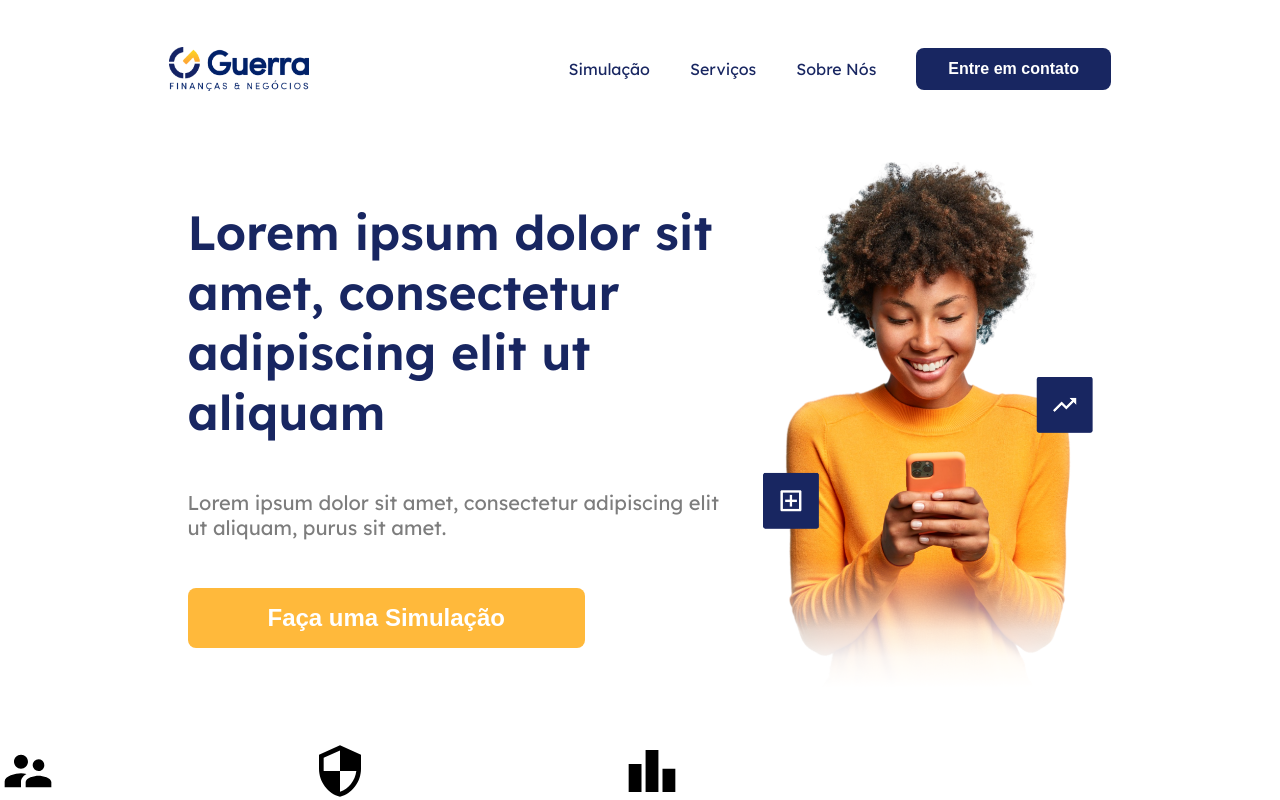
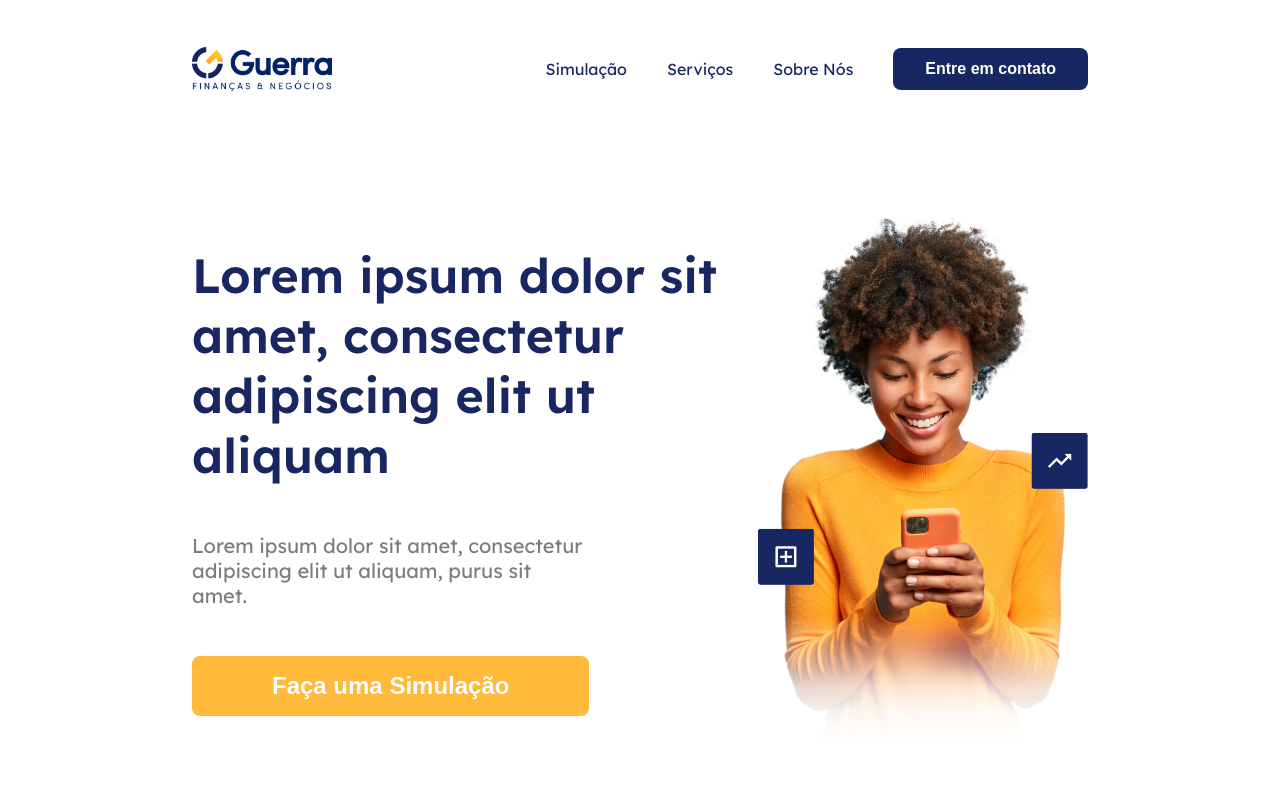
Before and after one commit to LeonardoRibas/finance-landing-page, a React (Create React App) app: page / in a window 1280 px wide. Shown: the top 800 px of the page. Built offline with nearby package versions, Linux system fonts and the light colour scheme.

Commit message:
Melhora margens laterais da página

```diff
--- a/src/App.tsx
+++ b/src/App.tsx
@@ -1,24 +1,14 @@
 import React from 'react'
 import GlobalStyle from './styles/globalStyle'
-import BannerSection from './components/BannerSection'
-import Header from './components/Header'
-import ServicesSection from './components/ServicesSection'
-import AboutUsSection from './components/AboutUsSection'
-import ContactSection from './components/ContactSection'
-import Footer from './components/Footer'
 import { ThemeProvider } from 'styled-components'
 import theme from './styles/theme'
+import LandingPage from './pages/LandingPage'
 
 function App() {
   return (
     <ThemeProvider theme={theme}>
       <GlobalStyle />
-      <Header />
-      <BannerSection />
-      <ServicesSection />
-      <AboutUsSection />
-      <ContactSection />
-      <Footer />
+      <LandingPage />
     </ThemeProvider>
   )
 }
--- a/src/components/BannerSection/styles.ts
+++ b/src/components/BannerSection/styles.ts
@@ -3,12 +3,14 @@ import styled from 'styled-components'
 export const Container = styled.div`
   display: flex;
   align-items: center;
-  justify-content: space-around;
-  padding: 56px 169px 56px 169px;
+  justify-content: space-between;
+  padding: 56px 0 56px 0;
+  margin-bottom: 56px;
 `
 
 export const BannerInfoWrapper = styled.div`
-  max-width: 538px;
+  min-width: 500px;
+  max-width: 1000px;
 `
 
 export const MainTitle = styled.h1`
@@ -23,6 +25,7 @@ export const SubTitle = styled.h2`
   font-size: 20px;
   font-weight: 400;
   margin-bottom: 48px;
+  max-width: 70%;
 `
 
 export const BannerImage = styled.img`
--- a/src/components/Header/styles.ts
+++ b/src/components/Header/styles.ts
@@ -7,7 +7,8 @@ export const Container = styled.nav`
   justify-content: space-between;
   align-items center;
   margin-top: 32px;
-  padding: 0 169px 0 169px;
+  margin-bottom: 56px;
+  padding: 0 15% 0 15%;
 
 `
 
--- /dev/null
+++ b/src/pages/LandingPage/index.tsx
@@ -0,0 +1,25 @@
+import React from 'react'
+import BannerSection from '../../components/BannerSection'
+import Header from '../../components/Header'
+import ServicesSection from '../../components/ServicesSection'
+import AboutUsSection from '../../components/AboutUsSection'
+import ContactSection from '../../components/ContactSection'
+import Footer from '../../components/Footer'
+import * as S from './styles'
+
+const LandingPage = () => {
+  return (
+    <S.Container>
+      <Header />
+      <S.SectionContainer>
+        <BannerSection />
+        <ServicesSection />
+        <AboutUsSection />
+        <ContactSection />
+      </S.SectionContainer>
+      <Footer />
+    </S.Container>
+  )
+}
+
+export default LandingPage
--- /dev/null
+++ b/src/pages/LandingPage/styles.ts
@@ -0,0 +1,7 @@
+import styled from 'styled-components'
+
+export const Container = styled.div``
+
+export const SectionContainer = styled.div`
+  padding: 0 15% 0 15%;
+`
```
